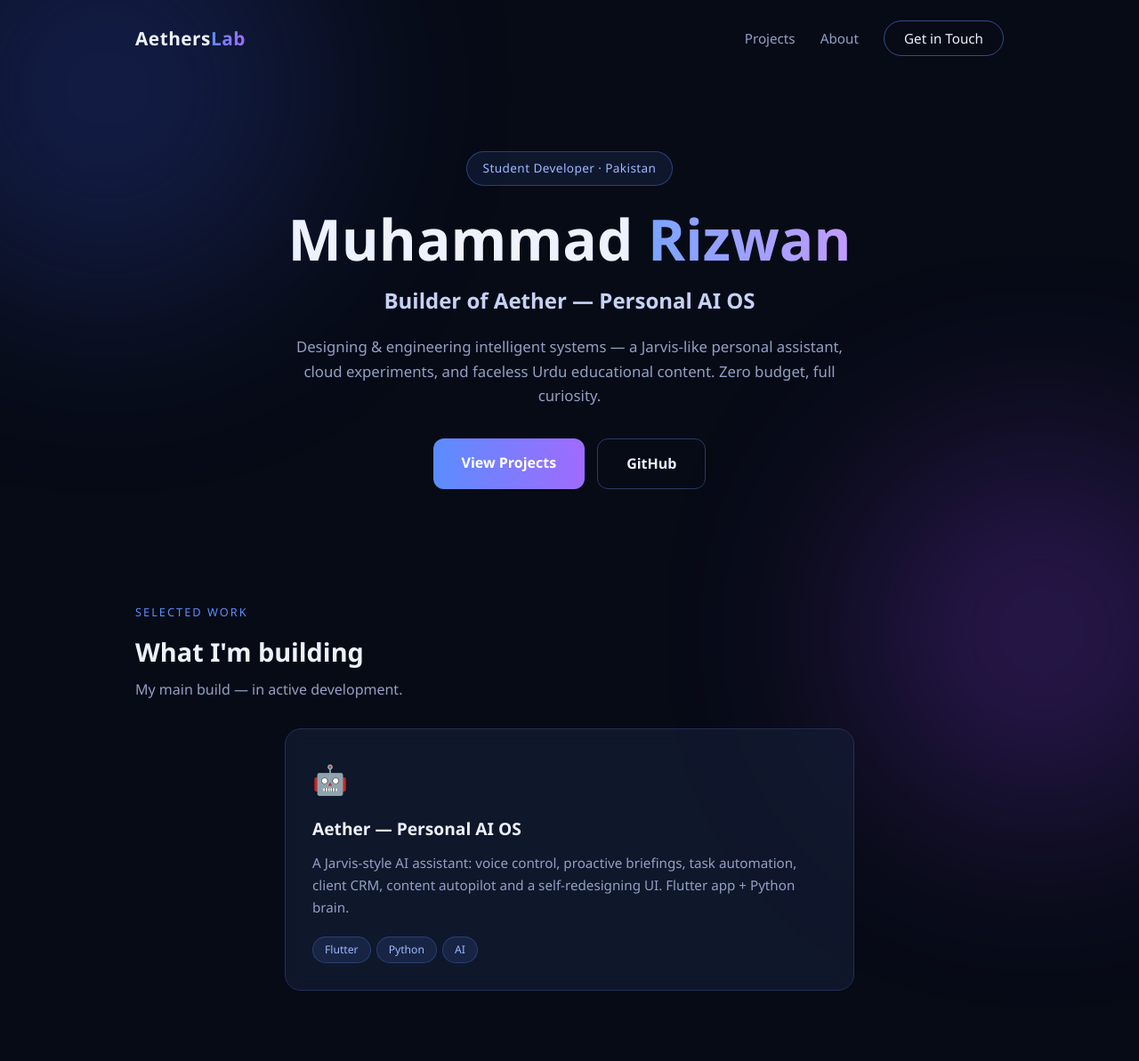
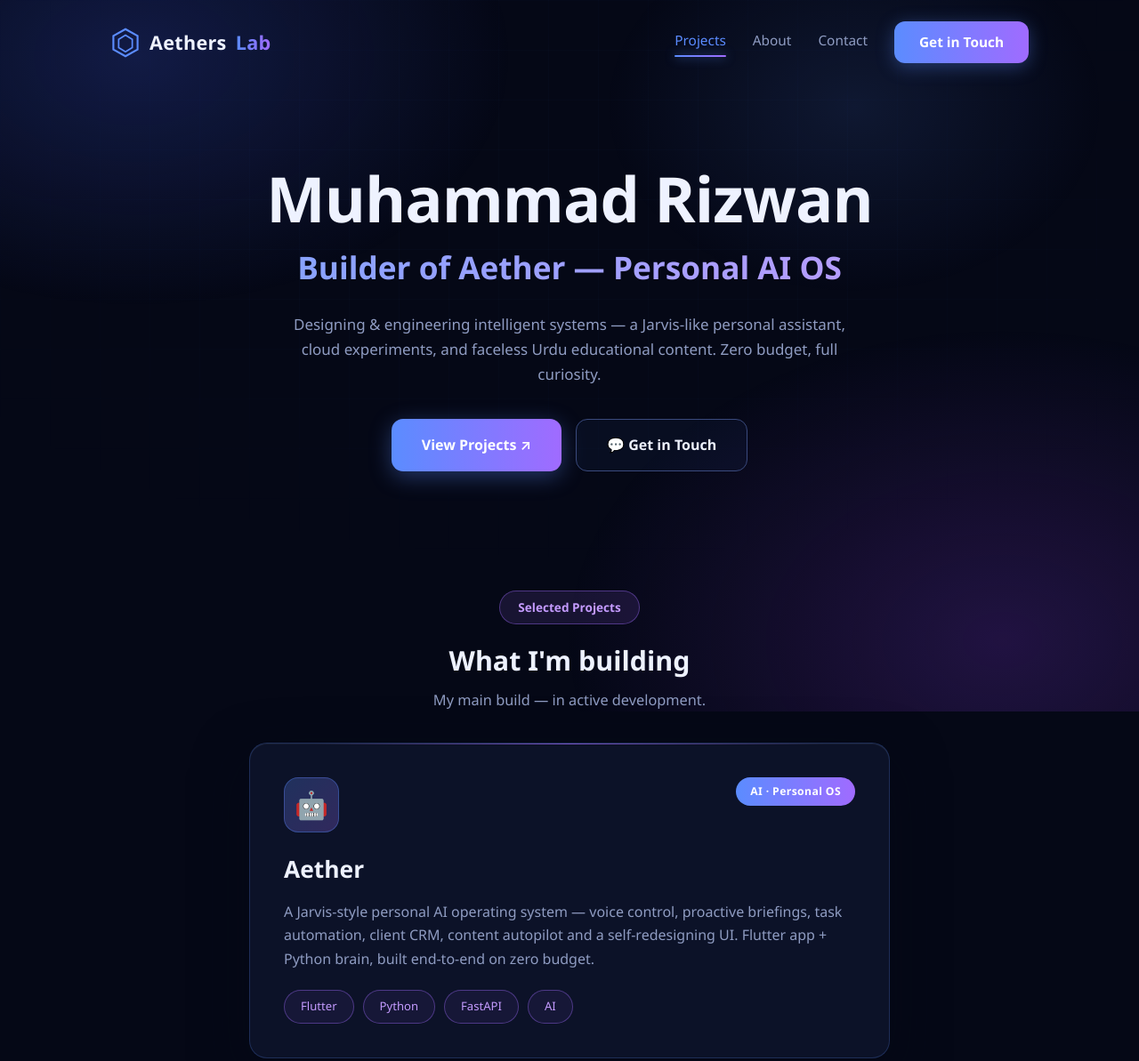
Before and after one commit to MuhammadRizwan-dev/MuhammadRizwan-dev.github.io, a plain HTML site: page index.html in a window 1280 px wide. Shown: the top 1193 px of the page at 89% size. Drawn offline with Linux system fonts and the light colour scheme.

Commit message:
Redesign landing page to match Style 1 preview: glassmorphism, glow grid, gradient CTAs

```diff
--- a/index.html
+++ b/index.html
@@ -4,117 +4,160 @@
 <meta charset="UTF-8">
 <meta name="viewport" content="width=device-width, initial-scale=1.0">
 <title>Muhammad Rizwan — Builder of Aether</title>
-<meta name="description" content="Muhammad Rizwan — student developer building Aether, a Jarvis-like personal AI OS, and creating faceless Urdu educational content.">
+<meta name="description" content="Muhammad Rizwan — student developer building Aether, a Jarvis-like personal AI OS.">
 <style>
   :root{
-    --bg:#070b16; --bg2:#0b1122; --card:rgba(20,28,52,.72);
-    --text:#eef2ff; --muted:#93a0c4;
+    --bg:#050816; --text:#eef2ff; --muted:#8f9cc2;
     --accent:#5b8cff; --accent2:#a06bff;
-    --radius:18px;
+    --radius:20px;
   }
   *{margin:0;padding:0;box-sizing:border-box}
   body{background:var(--bg);color:var(--text);
     font-family:'Segoe UI',system-ui,-apple-system,sans-serif;line-height:1.65;overflow-x:hidden}
-  a{color:var(--accent);text-decoration:none}
-  .wrap{max-width:1020px;margin:0 auto;padding:0 22px;position:relative;z-index:1}
-  .glow{position:fixed;border-radius:50%;filter:blur(110px);opacity:.35;z-index:0;pointer-events:none}
-  .g1{width:480px;height:480px;background:#2b3f9e;top:-140px;left:-120px}
-  .g2{width:420px;height:420px;background:#6b2fb3;bottom:-120px;right:-100px}
-  header{padding:26px 0;display:flex;justify-content:space-between;align-items:center}
-  .logo{font-weight:800;font-size:1.3rem;letter-spacing:.5px}
-  .logo span{background:linear-gradient(90deg,var(--accent),var(--accent2));
+  body::before{content:"";position:fixed;inset:0;z-index:0;pointer-events:none;
+    background:
+      radial-gradient(600px 400px at 12% 8%, rgba(43,63,158,.35), transparent 70%),
+      radial-gradient(700px 500px at 88% 90%, rgba(107,47,179,.28), transparent 70%),
+      radial-gradient(400px 300px at 75% 15%, rgba(91,140,255,.12), transparent 70%);}
+  body::after{content:"";position:fixed;inset:0;z-index:0;pointer-events:none;opacity:.5;
+    background-image:linear-gradient(rgba(91,140,255,.045) 1px,transparent 1px),
+      linear-gradient(90deg,rgba(91,140,255,.045) 1px,transparent 1px);
+    background-size:56px 56px;
+    mask-image:radial-gradient(ellipse 90% 70% at 50% 30%, black 30%, transparent 75%);}
+  a{text-decoration:none}
+  .wrap{max-width:1080px;margin:0 auto;padding:0 24px;position:relative;z-index:1}
+  /* NAV */
+  header{padding:24px 0;display:flex;justify-content:space-between;align-items:center}
+  .logo{display:flex;align-items:center;gap:10px;font-weight:800;font-size:1.35rem;letter-spacing:.3px}
+  .logo .lab{background:linear-gradient(90deg,var(--accent),var(--accent2));
     -webkit-background-clip:text;background-clip:text;color:transparent}
-  nav a{margin-left:24px;color:var(--muted);font-size:.95rem;transition:.2s}
+  nav{display:flex;align-items:center}
+  nav a{margin-left:30px;color:var(--muted);font-size:.96rem;transition:.2s;position:relative;padding-bottom:4px}
   nav a:hover{color:var(--text)}
-  .cta{border:1px solid rgba(91,140,255,.5);padding:9px 22px;border-radius:999px;color:var(--text)!important}
-  .cta:hover{background:rgba(91,140,255,.12)}
-  .hero{padding:84px 0 64px;text-align:center}
-  .badge{display:inline-block;background:rgba(91,140,255,.1);border:1px solid rgba(91,140,255,.35);
-    color:#9db9ff;padding:7px 18px;border-radius:999px;font-size:.85rem;margin-bottom:24px;letter-spacing:.4px}
-  .hero h1{font-size:clamp(2.4rem,7vw,4rem);line-height:1.12;margin-bottom:14px;font-weight:800}
-  .hero h1 .grad{background:linear-gradient(90deg,#7aa5ff,#c49bff);
-    -webkit-background-clip:text;background-clip:text;color:transparent}
-  .hero .tagline{font-size:clamp(1.1rem,3vw,1.5rem);color:#c6d2f5;margin-bottom:18px;font-weight:600}
-  .hero p{color:var(--muted);max-width:640px;margin:0 auto 34px;font-size:1.05rem}
-  .btns{display:flex;gap:14px;justify-content:center;flex-wrap:wrap}
-  .btn{display:inline-block;padding:14px 32px;border-radius:12px;font-weight:600;font-size:1rem;transition:.2s}
-  .btn.primary{background:linear-gradient(90deg,var(--accent),var(--accent2));color:#fff;border:none}
-  .btn.primary:hover{transform:translateY(-2px);box-shadow:0 10px 30px rgba(91,140,255,.4)}
-  .btn.ghost{border:1px solid #2c3a63;color:var(--text)}
-  .btn.ghost:hover{border-color:var(--accent);background:rgba(91,140,255,.07)}
-  section{padding:60px 0}
-  .kicker{display:inline-block;font-size:.8rem;letter-spacing:2px;color:var(--accent);
-    text-transform:uppercase;margin-bottom:10px}
-  h2{font-size:1.8rem;margin-bottom:6px}
-  .sub{color:var(--muted);margin-bottom:30px}
-  .grid{display:grid;grid-template-columns:repeat(auto-fit,minmax(280px,1fr));gap:20px}
-  .card{background:var(--card);border:1px solid #232f55;border-radius:var(--radius);
-    padding:30px;transition:.25s;backdrop-filter:blur(8px)}
-  .card:hover{transform:translateY(-5px);border-color:rgba(91,140,255,.6);
-    box-shadow:0 14px 40px rgba(43,63,158,.35)}
-  .card .icon{font-size:2rem;margin-bottom:14px}
-  .card h3{margin-bottom:10px;font-size:1.2rem}
-  .card p{color:var(--muted);font-size:.95rem;margin-bottom:16px}
-  .tag{display:inline-block;background:rgba(91,140,255,.12);border:1px solid rgba(91,140,255,.25);
-    color:#9db9ff;font-size:.76rem;padding:4px 13px;border-radius:999px;margin:4px 6px 0 0}
-  .about{background:var(--bg2);border:1px solid #1a2340;border-radius:var(--radius);padding:40px}
+  nav a.active{color:var(--accent)}
+  nav a.active::after{content:"";position:absolute;left:0;right:0;bottom:-2px;height:2px;border-radius:2px;
+    background:linear-gradient(90deg,var(--accent),var(--accent2));box-shadow:0 0 12px rgba(91,140,255,.8)}
+  .hire{margin-left:30px;background:linear-gradient(90deg,var(--accent),var(--accent2));color:#fff!important;
+    padding:11px 28px;border-radius:12px;font-weight:600;box-shadow:0 4px 20px rgba(91,140,255,.35)}
+  .hire:hover{transform:translateY(-2px);box-shadow:0 8px 28px rgba(91,140,255,.5)}
+  /* HERO */
+  .hero{padding:90px 0 70px;text-align:center}
+  .hero h1{font-size:clamp(2.6rem,7.5vw,4.4rem);line-height:1.08;margin-bottom:10px;font-weight:800;letter-spacing:-1px}
+  .hero .grad{background:linear-gradient(90deg,#7aa5ff,#c49bff);
+    -webkit-background-clip:text;background-clip:text;color:transparent;
+    font-size:clamp(1.4rem,4vw,2.2rem);font-weight:700;display:block;margin-bottom:22px}
+  .hero p{color:var(--muted);max-width:660px;margin:0 auto 36px;font-size:1.06rem}
+  .btns{display:flex;gap:16px;justify-content:center;flex-wrap:wrap}
+  .btn{display:inline-flex;align-items:center;gap:8px;padding:15px 34px;border-radius:13px;
+    font-weight:600;font-size:1rem;transition:.2s}
+  .btn.primary{background:linear-gradient(90deg,var(--accent),var(--accent2));color:#fff;
+    box-shadow:0 6px 24px rgba(91,140,255,.35)}
+  .btn.primary:hover{transform:translateY(-2px);box-shadow:0 10px 32px rgba(91,140,255,.5)}
+  .btn.ghost{border:1px solid #3a4a7d;color:var(--text);background:rgba(91,140,255,.05)}
+  .btn.ghost:hover{border-color:var(--accent2);background:rgba(160,107,255,.1)}
+  /* SECTIONS */
+  section{padding:64px 0}
+  .kicker{display:inline-block;background:rgba(160,107,255,.12);border:1px solid rgba(160,107,255,.4);
+    color:#c49bff;padding:7px 20px;border-radius:999px;font-size:.85rem;font-weight:600;margin-bottom:16px}
+  h2{font-size:1.9rem;margin-bottom:6px;font-weight:700}
+  .sub{color:var(--muted);margin-bottom:34px;font-size:1.02rem}
+  .center{text-align:center}
+  .center .sub{margin-left:auto;margin-right:auto}
+  /* PROJECT CARDS */
+  .proj{max-width:720px;margin:0 auto;background:rgba(18,25,50,.66);
+    border:1px solid rgba(91,140,255,.22);border-radius:var(--radius);
+    padding:38px;backdrop-filter:blur(14px);-webkit-backdrop-filter:blur(14px);
+    box-shadow:0 20px 60px rgba(5,8,22,.6), inset 0 1px 0 rgba(255,255,255,.06);
+    transition:.25s;position:relative;overflow:hidden}
+  .proj::before{content:"";position:absolute;top:0;left:10%;right:10%;height:1px;
+    background:linear-gradient(90deg,transparent,rgba(160,107,255,.7),transparent)}
+  .proj:hover{transform:translateY(-4px);border-color:rgba(160,107,255,.55);
+    box-shadow:0 24px 70px rgba(107,47,179,.35), inset 0 1px 0 rgba(255,255,255,.08)}
+  .proj-top{display:flex;justify-content:space-between;align-items:flex-start;margin-bottom:20px}
+  .picon{width:62px;height:62px;border-radius:16px;display:flex;align-items:center;justify-content:center;
+    font-size:1.9rem;background:linear-gradient(135deg,rgba(91,140,255,.25),rgba(160,107,255,.25));
+    border:1px solid rgba(91,140,255,.35)}
+  .ptag{background:linear-gradient(90deg,var(--accent),var(--accent2));color:#fff;
+    font-size:.76rem;font-weight:700;padding:6px 16px;border-radius:999px;letter-spacing:.4px;white-space:nowrap}
+  .proj h3{font-size:1.65rem;margin-bottom:12px}
+  .proj p{color:var(--muted);font-size:1rem;margin-bottom:22px}
+  .tech{display:flex;gap:10px;flex-wrap:wrap}
+  .tech span{border:1px solid rgba(160,107,255,.4);color:#c49bff;font-size:.82rem;
+    padding:7px 18px;border-radius:999px;background:rgba(160,107,255,.07)}
+  /* ABOUT */
+  .about{background:rgba(18,25,50,.55);border:1px solid rgba(91,140,255,.16);
+    border-radius:var(--radius);padding:44px;backdrop-filter:blur(10px)}
   .about p{color:var(--muted);margin-bottom:14px}
   .about strong{color:var(--text)}
-  .stats{display:flex;gap:16px;flex-wrap:wrap;margin-top:22px}
-  .stat{background:rgba(91,140,255,.06);border:1px solid #232f55;border-radius:14px;
-    padding:16px 26px;text-align:center;min-width:120px}
-  .stat b{display:block;font-size:1.5rem;background:linear-gradient(90deg,var(--accent),var(--accent2));
+  .stats{display:flex;gap:16px;flex-wrap:wrap;margin-top:24px}
+  .stat{background:rgba(91,140,255,.06);border:1px solid rgba(91,140,255,.2);border-radius:14px;
+    padding:16px 28px;text-align:center;min-width:130px}
+  .stat b{display:block;font-size:1.55rem;background:linear-gradient(90deg,var(--accent),var(--accent2));
     -webkit-background-clip:text;background-clip:text;color:transparent}
   .stat span{font-size:.84rem;color:var(--muted)}
-  .contact{text-align:center;background:linear-gradient(135deg,rgba(43,63,158,.25),rgba(107,47,179,.18));
-    border:1px solid #2a3763;border-radius:var(--radius);padding:56px 28px}
-  .contact p{color:var(--muted);margin-bottom:28px}
-  footer{padding:32px 0;text-align:center;color:var(--muted);font-size:.88rem;
-    border-top:1px solid #141c36;margin-top:24px;position:relative;z-index:1}
+  /* CONTACT */
+  .contact{text-align:center;padding:60px 30px;background:rgba(18,25,50,.55);
+    border:1px solid rgba(91,140,255,.16);border-radius:var(--radius);backdrop-filter:blur(10px)}
+  .contact p{color:var(--muted);margin-bottom:30px}
+  footer{padding:34px 0;text-align:center;color:var(--muted);font-size:.89rem;
+    border-top:1px solid rgba(91,140,255,.1);margin-top:24px;position:relative;z-index:1}
   @media(max-width:640px){
-    nav a:not(.cta){display:none}
-    .cta{padding:8px 18px;font-size:.85rem;white-space:nowrap}
-    .about{padding:28px 22px}
+    nav a.navlink{display:none}
+    .hire{margin-left:0;padding:9px 20px;font-size:.88rem;white-space:nowrap}
+    .proj{padding:28px 24px}
+    .about{padding:30px 24px}
   }
 </style>
 </head>
 <body>
-<div class="glow g1"></div><div class="glow g2"></div>
 <div class="wrap">
 
   <header>
-    <div class="logo">Aethers<span>Lab</span></div>
+    <div class="logo">
+      <svg width="34" height="34" viewBox="0 0 40 40" fill="none">
+        <path d="M20 2 36 11v18L20 38 4 29V11L20 2z" stroke="url(#g)" stroke-width="2.5"/>
+        <path d="M20 10 29 15.5v11L20 32l-9-5.5v-11L20 10z" stroke="url(#g)" stroke-width="2"/>
+        <defs><linearGradient id="g" x1="4" y1="2" x2="36" y2="38">
+          <stop stop-color="#5b8cff"/><stop offset="1" stop-color="#a06bff"/>
+        </linearGradient></defs>
+      </svg>
+      Aethers<span class="lab">Lab</span>
+    </div>
     <nav>
-      <a href="#projects">Projects</a>
-      <a href="#about">About</a>
-      <a href="#contact" class="cta">Get in Touch</a>
+      <a href="#projects" class="navlink active">Projects</a>
+      <a href="#about" class="navlink">About</a>
+      <a href="#contact" class="navlink">Contact</a>
+      <a href="#contact" class="hire">Get in Touch</a>
     </nav>
   </header>
 
   <div class="hero">
-    <div class="badge">Student Developer · Pakistan</div>
-    <h1>Muhammad <span class="grad">Rizwan</span></h1>
-    <div class="tagline">Builder of Aether — Personal AI OS</div>
+    <h1>Muhammad Rizwan</h1>
+    <span class="grad">Builder of Aether — Personal AI OS</span>
     <p>Designing &amp; engineering intelligent systems — a Jarvis-like personal assistant,
        cloud experiments, and faceless Urdu educational content. Zero budget, full curiosity.</p>
     <div class="btns">
-      <a class="btn primary" href="#projects">View Projects</a>
-      <a class="btn ghost" href="https://github.com/MuhammadRizwan-dev" target="_blank" rel="noopener">GitHub</a>
+      <a class="btn primary" href="#projects">View Projects &#8599;</a>
+      <a class="btn ghost" href="#contact">&#128172; Get in Touch</a>
     </div>
   </div>
 
   <section id="projects">
-    <span class="kicker">Selected Work</span>
-    <h2>What I'm building</h2>
-    <p class="sub">My main build — in active development.</p>
-    <div class="grid" style="grid-template-columns:1fr;max-width:640px;margin:0 auto">
-      <div class="card">
-        <div class="icon">🤖</div>
-        <h3>Aether — Personal AI OS</h3>
-        <p>A Jarvis-style AI assistant: voice control, proactive briefings, task automation,
-           client CRM, content autopilot and a self-redesigning UI. Flutter app + Python brain.</p>
-        <div><span class="tag">Flutter</span><span class="tag">Python</span><span class="tag">AI</span></div>
+    <div class="center">
+      <span class="kicker">Selected Projects</span>
+      <h2>What I'm building</h2>
+      <p class="sub">My main build — in active development.</p>
+    </div>
+    <div class="proj">
+      <div class="proj-top">
+        <div class="picon">🤖</div>
+        <span class="ptag">AI · Personal OS</span>
       </div>
+      <h3>Aether</h3>
+      <p>A Jarvis-style personal AI operating system — voice control, proactive briefings,
+         task automation, client CRM, content autopilot and a self-redesigning UI.
+         Flutter app + Python brain, built end-to-end on zero budget.</p>
+      <div class="tech"><span>Flutter</span><span>Python</span><span>FastAPI</span><span>AI</span></div>
     </div>
   </section>
 
@@ -128,7 +171,7 @@
       <p>I'm into <strong>AI</strong>, <strong>cybersecurity</strong> and <strong>content creation</strong> —
          and I do it all on a <strong>zero budget</strong>, with free and open-source tools.</p>
       <div class="stats">
-        <div class="stat"><b>3</b><span>Active projects</span></div>
+        <div class="stat"><b>1</b><span>Flagship project</span></div>
         <div class="stat"><b>2</b><span>Years of benefits</span></div>
         <div class="stat"><b>0</b><span>Budget (PKR)</span></div>
       </div>
@@ -148,7 +191,7 @@
   </section>
 
   <footer>
-    © 2026 Muhammad Rizwan · AethersLab · Built with curiosity
+    © 2026 AethersLab · Built with modern web tech · Open to collaborations
   </footer>
 
 </div>
```
